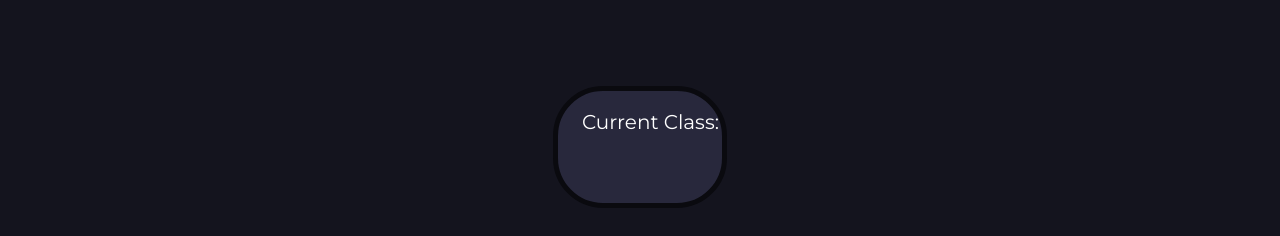
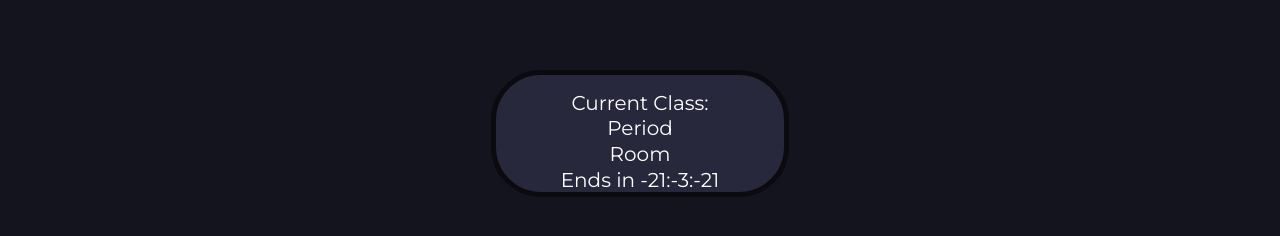
Before and after one commit to KyteKode/BellSchedule, a React (Vite) app: page / in a window 1280 px wide. Shown: the part 716-952 px from the top of the page. Built offline with nearby package versions, Linux system fonts and the light colour scheme.

Commit message:
Finished CurrentClass Component

```diff
--- a/src/App.scss
+++ b/src/App.scss
@@ -52,18 +52,3 @@ a {
         }
     }
 }
-
-/*
-Source - https://stackoverflow.com/a/22559163
-Posted by swehren, modified by community. See post 'Timeline' for change history
-Retrieved 2026-01-31, License - CC BY-SA 3.0
-*/
-
-input[type='number'] {
-    -moz-appearance:textfield;
-}
-
-input::-webkit-outer-spin-button,
-input::-webkit-inner-spin-button {
-    -webkit-appearance: none;
-}
--- a/src/CoreComponent/Core.scss
+++ b/src/CoreComponent/Core.scss
@@ -1,5 +1,5 @@
 #CurrentClass {
-    margin: 3rem;
+    margin: 2rem;
     display: flex;
     flex-direction: column;
     gap: 0.1rem;
@@ -11,8 +11,12 @@
     padding: 0rem;
     padding-top: 1rem;
 
-    min-width: 10rem;
+    min-width: 18rem;
     min-height: 6rem;
 
-    width: fit-content;
+    text-align: center;
+
+    span {
+        margin: 0 auto;
+    }
 }
--- a/src/CoreComponent/CurrentClass.tsx
+++ b/src/CoreComponent/CurrentClass.tsx
@@ -1,3 +1,5 @@
+import { useRef, useEffect, useState } from 'react';
+
 import "./Core.scss"
 
 import { ClassInfoType } from "../ClassPeriod/ClassInfo"
@@ -14,61 +16,98 @@ interface Hour24Time {
 
 // TODO: finish hour12 to hour24, finish CurrentClass component
 
-/*function hour12_to_hour24(time: Time) {
-    let hour24_time: Hour24Time = {
-        hour: 0,
-        minute: classInfo.start.minute
+function hour12_to_date(time: Time) {
+    let hour24 = time.hour;
+
+    if (time.ampm === AMPM.PM && time.hour !== 12) {
+        hour24 += 12;
+    } else if (time.ampm === AMPM.AM && time.hour === 12) {
+        hour24 = 0;
+    }
+
+    let date = new Date();
+    date.setHours(hour24);
+    date.setMinutes(time.minute);
+    date.setSeconds(0);
+    return date;
+}
+
+function CurrentClass({ classes }: CurrentClassProps) {
+    let [currentClass, setCurrentClass] = useState<ClassInfoType>({
+        name: "",
+        period: "",
+        room: "",
+        start: { hour: 0, minute: 0, ampm: AMPM.AM},
+        end: { hour: 0, minute: 0, ampm: AMPM.AM }
+    });
+
+    const update_current_class = () => {
+        const now = new Date();
+
+        const activeClasses = classes.filter((classInfo) => {
+            const start = hour12_to_date(classInfo.start);
+            const end = hour12_to_date(classInfo.end);
+            return now >= start && now < end;
+        });
+
+        if (activeClasses.length > 0) {
+            const activeClass = activeClasses.reduce((earliest, current) => {
+                const earliestEnd = hour12_to_date(earliest.end);
+                const currentEnd = hour12_to_date(current.end);
+                return currentEnd < earliestEnd ? current : earliest;
+            });
+
+            if (activeClass && activeClass != currentClass) {
+                setCurrentClass(activeClass);
+                console.log("changed to:", activeClass.name);
+            }
+        } else if (currentClass.name !== "") {
+            setCurrentClass({
+                name: "", period: "", room: "",
+                start: { hour: 0, minute: 0, ampm: AMPM.AM },
+                end: { hour: 0, minute: 0, ampm: AMPM.AM }
+            });
+        }
+    }
+
+    const until_class_end = () => {
+        let class_end_date = hour12_to_date(currentClass.end);
+        let ms: number = class_end_date.getTime() - Date.now();
+
+        let hours = Math.floor(ms / 3600000);
+        let remainder = ms % 3600000;
+        let minutes = Math.floor(remainder / 60000);
+        remainder %= 60000;
+        let seconds = Math.round(remainder / 1000);
+
+        return String(hours)+":"+String(minutes)+":"+String(seconds);
+    }
+
+    const [untilEnd, setUntilEnd] = useState("");
+    const animationRef = useRef<number>(null);
+
+    const update = (time: number) => {
+        update_current_class();
+        setUntilEnd(until_class_end());
+        animationRef.current = requestAnimationFrame(update);
     };
 
-    if (classInfo.start.ampm == AMPM.AM) {
-        start.hour = classInfo.start.hour;
-    } else {
-        start.hour = classInfo.start.hour + 12;
-    }
-}*/
+    useEffect(() => {
+        animationRef.current = requestAnimationFrame(update);
 
-function CurrentClass({ classes }: CurrentClassProps) {
-    const current_class = () => {
-        let hour24_start_times: Hour24Time[] = [];
-        let hour24_end_times: Hour24Time[] = [];
-
-        classes.forEach((classInfo) => {
-            let start: Hour24Time = {
-                hour: 0,
-                minute: classInfo.start.minute
-            };
-
-            if (classInfo.start.ampm == AMPM.AM) {
-                start.hour = classInfo.start.hour;
-            } else {
-                start.hour = classInfo.start.hour + 12;
+        return () => {
+            if (animationRef.current) {
+                cancelAnimationFrame(animationRef.current);
             }
-
-            hour24_start_times.push(start);
-
-            let end: Hour24Time = {
-                hour: 0,
-                minute: classInfo.end.minute
-            };
-
-            if (classInfo.end.ampm == AMPM.AM) {
-                end.hour = classInfo.end.hour;
-            } else {
-                end.hour = classInfo.end.hour + 12;
-            }
-
-            hour24_end_times.push(end);
-        });
-
-        const now = new Date();
-
-        const hour = now.getHours();
-
-    }
+        };
+    }, [classes, currentClass]);
 
     return (
         <div id="CurrentClass">
-            <span>Current Class:</span>
+            <span>Current Class: {currentClass.name}</span>
+            <span>Period {currentClass.period}</span>
+            <span>Room {currentClass.room}</span>
+            <span>Ends in {untilEnd}</span>
         </div>
     )
 }
```
Also changed, not shown: 1 other file (tests, documents, lock files or other folders).
